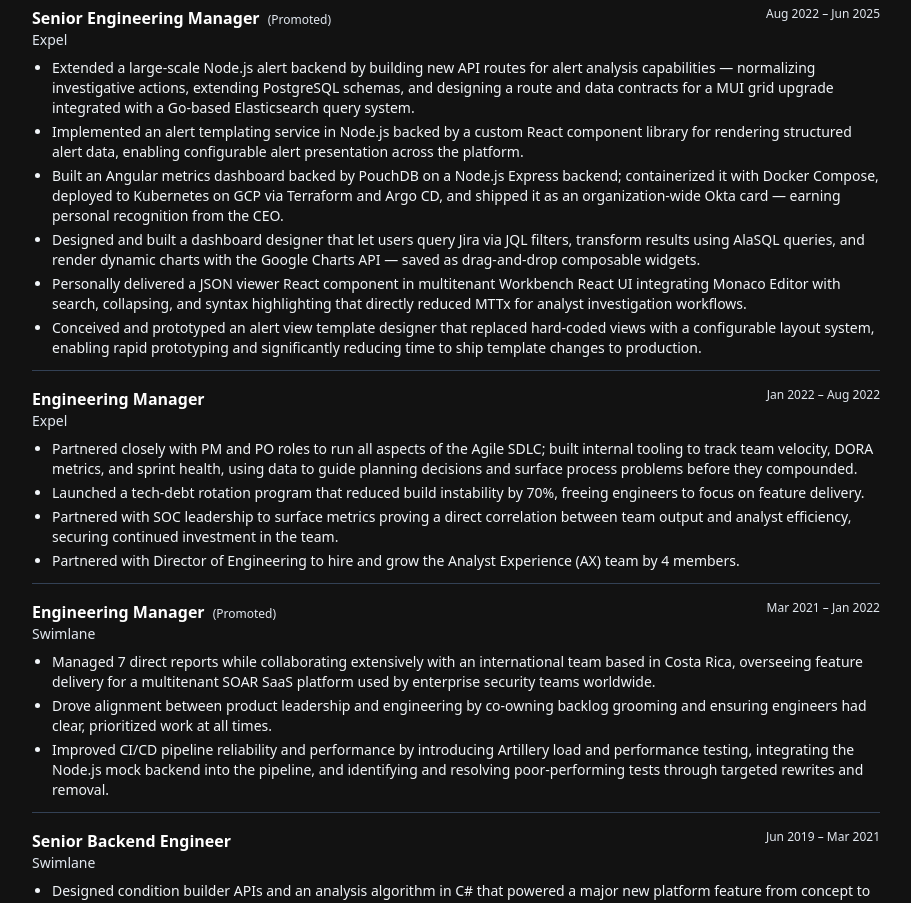
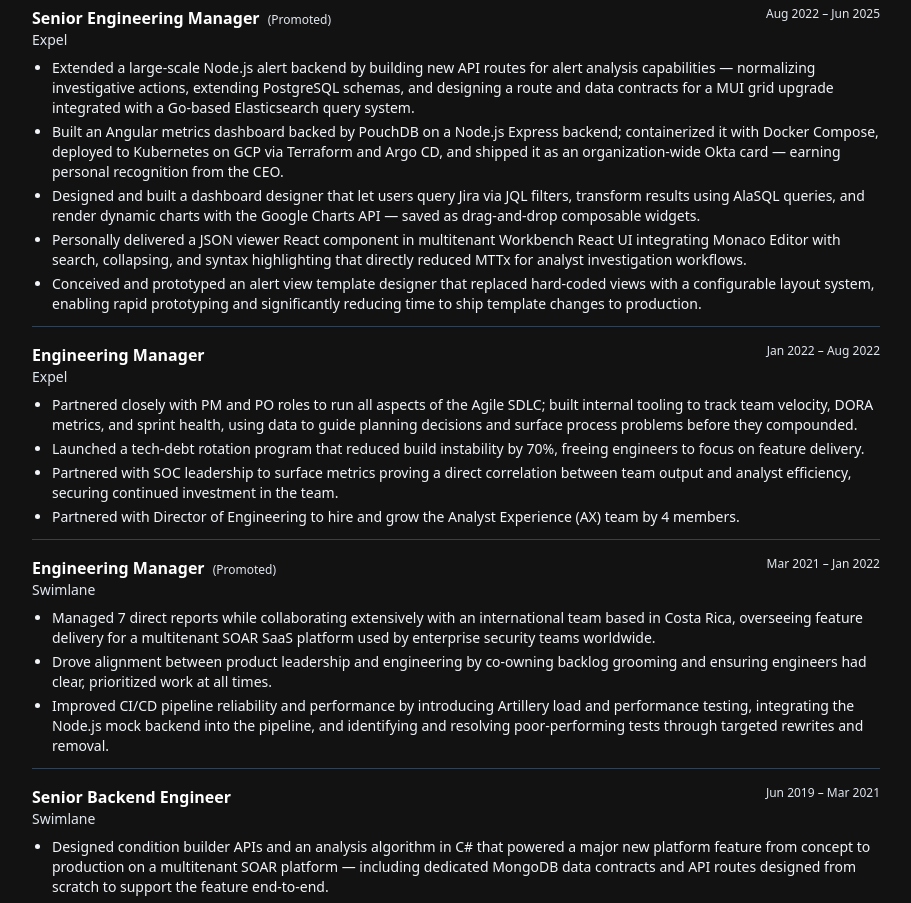
Before and after one commit to JacobHeater/jacobheater.github.io, a Next.js app: page /about/resume in a window 1280 px wide. Shown: the part 1260-2163 px from the top of the page, without its empty margins (184-1095 px from the left). Built offline with nearby package versions, Linux system fonts and the light colour scheme; a web font is replaced by a local one.

Commit message:
Remove alert templating service description from resume for conciseness

```diff
--- a/src/app/about/resume/data/resume/resume.ts
+++ b/src/app/about/resume/data/resume/resume.ts
@@ -59,7 +59,6 @@ export const resume: IResume = {
       location: 'Remote',
       keyPoints: [
         'Extended a large-scale Node.js alert backend by building new API routes for alert analysis capabilities — normalizing investigative actions, extending PostgreSQL schemas, and designing a route and data contracts for a MUI grid upgrade integrated with a Go-based Elasticsearch query system.',
-        'Implemented an alert templating service in Node.js backed by a custom React component library for rendering structured alert data, enabling configurable alert presentation across the platform.',
         'Built an Angular metrics dashboard backed by PouchDB on a Node.js Express backend; containerized it with Docker Compose, deployed to Kubernetes on GCP via Terraform and Argo CD, and shipped it as an organization-wide Okta card — earning personal recognition from the CEO.',
         'Designed and built a dashboard designer that let users query Jira via JQL filters, transform results using AlaSQL queries, and render dynamic charts with the Google Charts API — saved as drag-and-drop composable widgets.',
         'Personally delivered a JSON viewer React component in multitenant Workbench React UI integrating Monaco Editor with search, collapsing, and syntax highlighting that directly reduced MTTx for analyst investigation workflows.',
```
